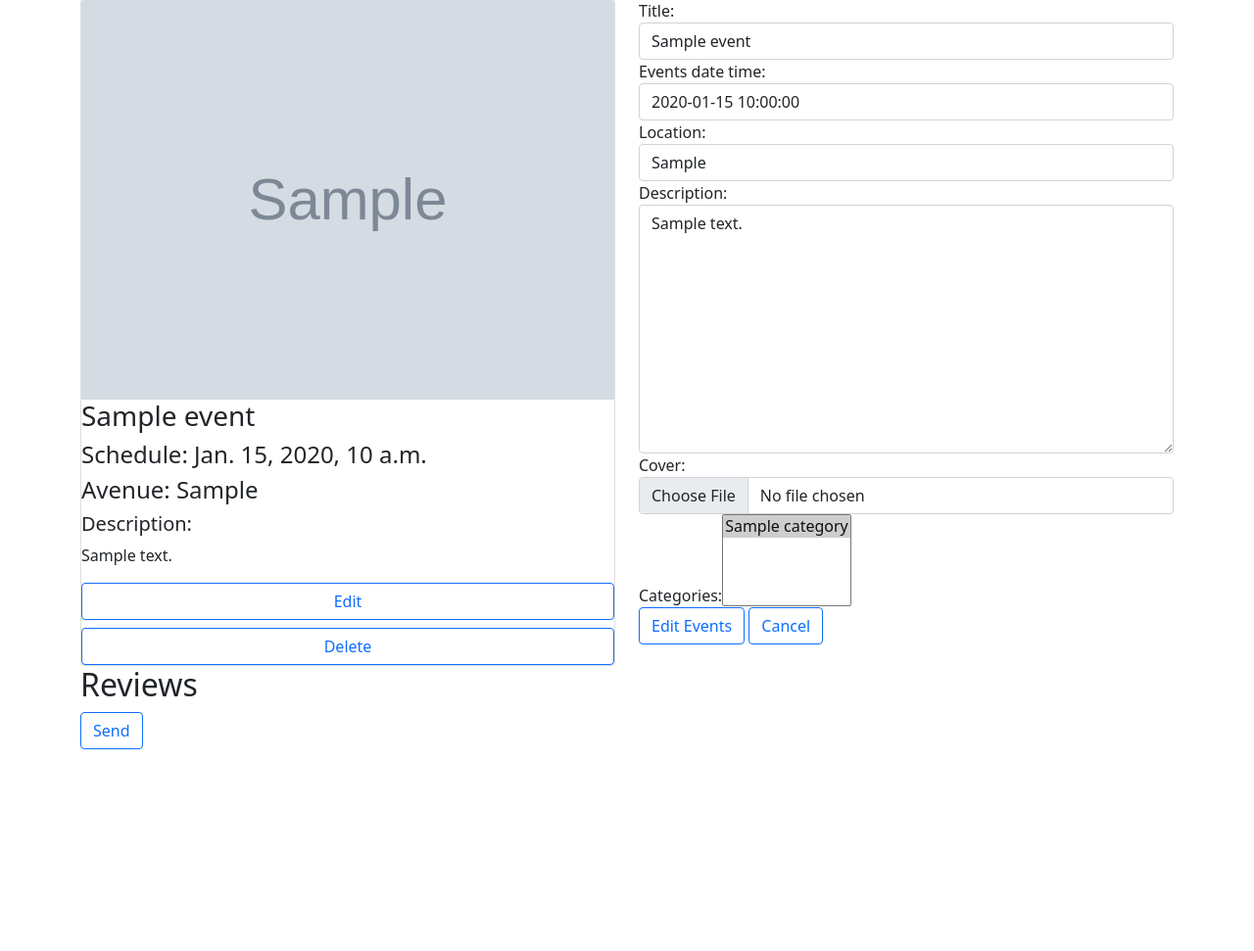
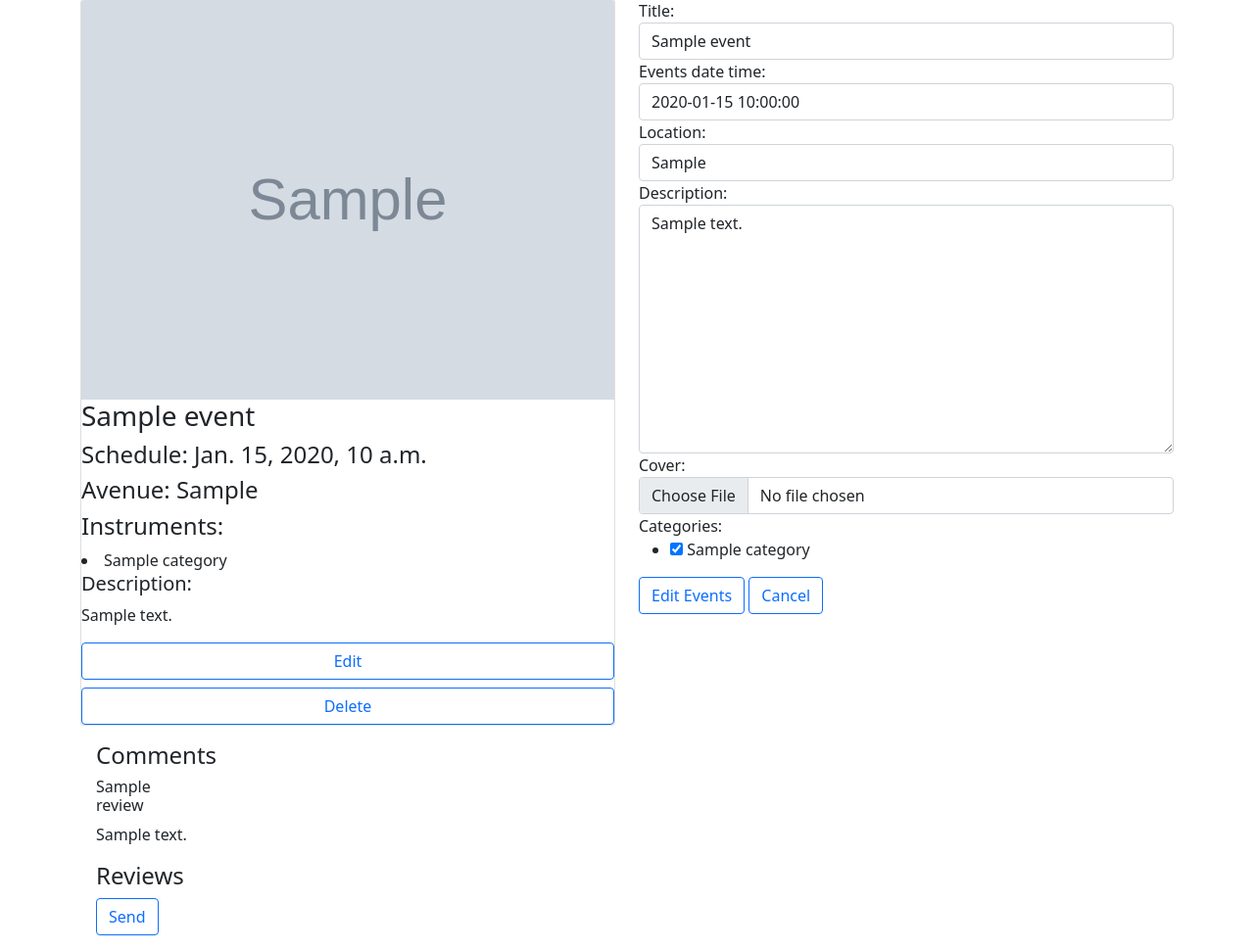
Before and after one commit to Daniel84Ting/Music_world, a Django app: page /show/00000000-0000-0000-0000-000000000001?action=edit in a window 1280 px wide. Shown: the part 73-1044 px from the top of the page at 98% size. Before the commit the page ends 838 px from the top, so only its background shows below. Run offline with Django 3.2, Linux system fonts and the light colour scheme; tables that the repository leaves empty hold one stand-in row (values such as "Sample post"); grey boxes marked "Sample" are stand-in pictures.

Commit message:
fixed some reviews and category issue

```diff
--- a/music_world/forms.py
+++ b/music_world/forms.py
@@ -1,9 +1,15 @@
 from django import forms
+from .models import *
 # from django.forms import widgets
-from .models import *
+
 
 
 class EventForm(forms.ModelForm):
+
+    categories = forms.ModelMultipleChoiceField(
+        queryset=Category.objects.all(),
+        widget=forms.CheckboxSelectMultiple()
+    )
 
     class Meta:
         model = Event
--- a/music_world/templates/musics/show.html
+++ b/music_world/templates/musics/show.html
@@ -10,6 +10,10 @@
                     <h3>{{event.title}}</h3>
                     <h4>Schedule: {{event.events_date_time}}</h4>
                     <h4>Avenue: {{event.location}}</h4>
+                    <h4>Instruments:</h4>
+                    {% for cat in event.categories.all %}
+                    <li>{{cat.name}}</li>
+                    {% endfor %}
                     <h5>Description:</h5>
                     <p>{{event.description}}</p>
                     <div class="d-grid gap-2 ">
@@ -30,8 +34,20 @@
                 </form>
             </div>
             {% endif %}
+            <div class="col">
+                <div class="card-body">
+                    <h4>Comments</h4>
+                        <div class="col-md-3">
+                            {% for r in event.reviews.all %}
+                            <div class="col-md-3">
+                            <h6>   {{r.name}}   </h6>
+                            </div>
+                            <p>{{r.review}}</p>
+                            {% comment %} <a class="btn btn-outline-primary" role="button" href="{% url "reviews:review_create" event.id %}?action=del">X</a> {% endcomment %}
+                            {% endfor %}
+                        </div>
                         <div class="form-floating">
-                <h2>Reviews</h2>
+                            <h4>Reviews</h4>
                             <form action="{% url 'reviews:review_create' event.id %}" method="post">
                                 {% csrf_token %}
                                 {{review_form}}
@@ -40,6 +56,8 @@
                         </div>
                 </div>
             </div>
+        </div>
+    </div>
 
 
 
--- a/reviews/models.py
+++ b/reviews/models.py
@@ -12,4 +12,4 @@ class Review(models.Model):
     event = models.ForeignKey(Event, on_delete=models.CASCADE, related_name='reviews')
 
     def __str__(self):
-        return self.name
+        return self.review
--- a/reviews/views.py
+++ b/reviews/views.py
@@ -17,6 +17,10 @@ def views_create(request, event):
             event = Event.objects.get(pk=event)
             event.reviews.create(name=request.POST['name'],review=request.POST['review'])
 
-            return redirect('events:musics_show', event)
+            return redirect('events:musics_show', event.id)
+
+    # if request.GET.get('action') == 'del':
+    #     event.delete()
+    #     return redirect('events:musics_show')
 
     return HttpResponse({"message":"it works"})
```
Also changed, not shown: media/uploads/2021/05/18/gettyimages_RfbPN3s.jpg (added), music_world/migrations/0001_initial.py, music_world/migrations/0002_auto_20210513_2340.py (deleted), music_world/migrations/0003_rename_tittle_event_title.py (deleted), music_world/migrations/0004_auto_20210517_2344.py (deleted), music_world/migrations/0005_rename_category_event_categories.py (deleted), reviews/migrations/0001_initial.py, reviews/migrations/0002_review_name.py (deleted), reviews/migrations/0003_review_event.py (deleted). Lines whose indentation alone changed are shown as unchanged.
